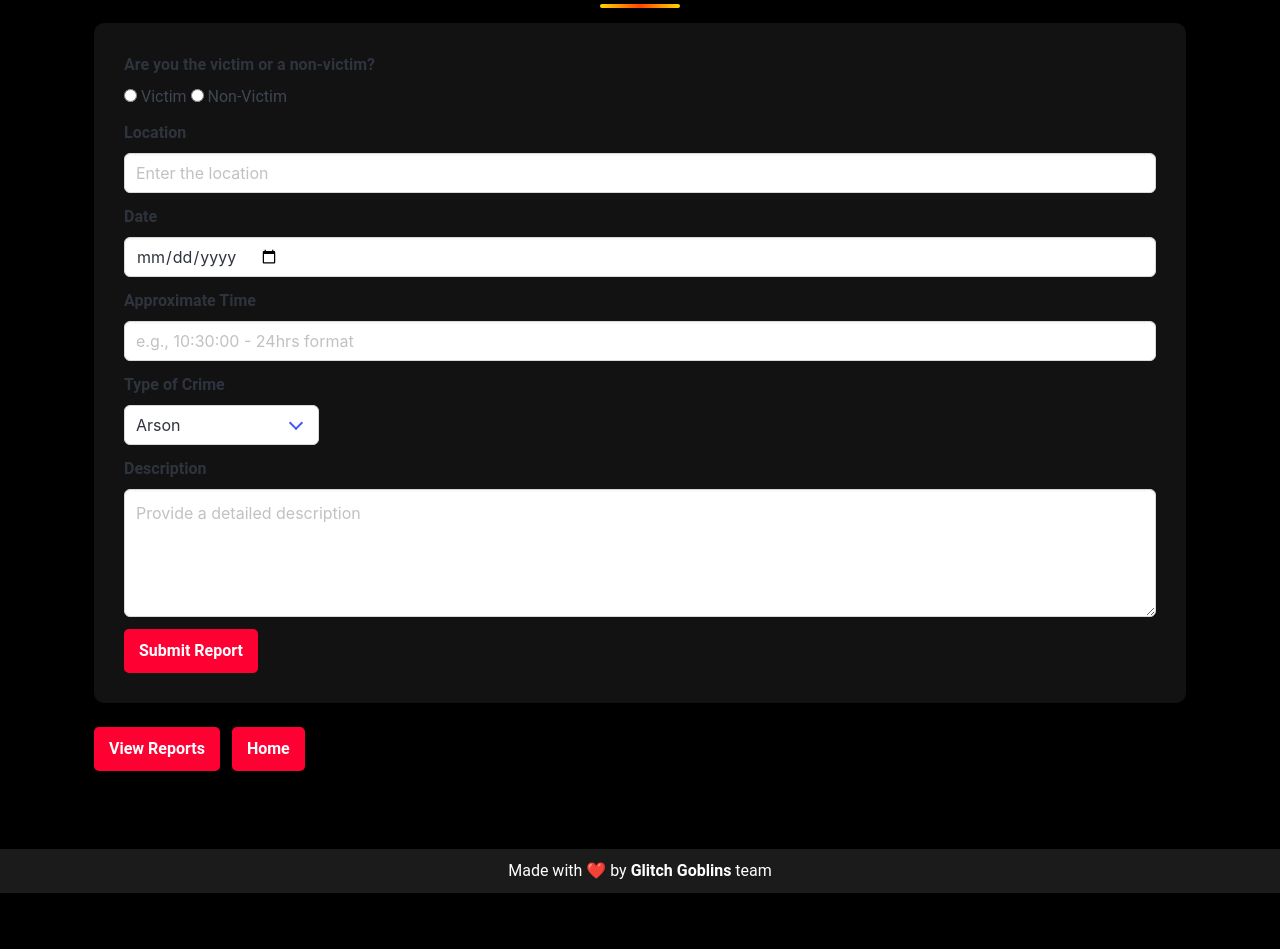
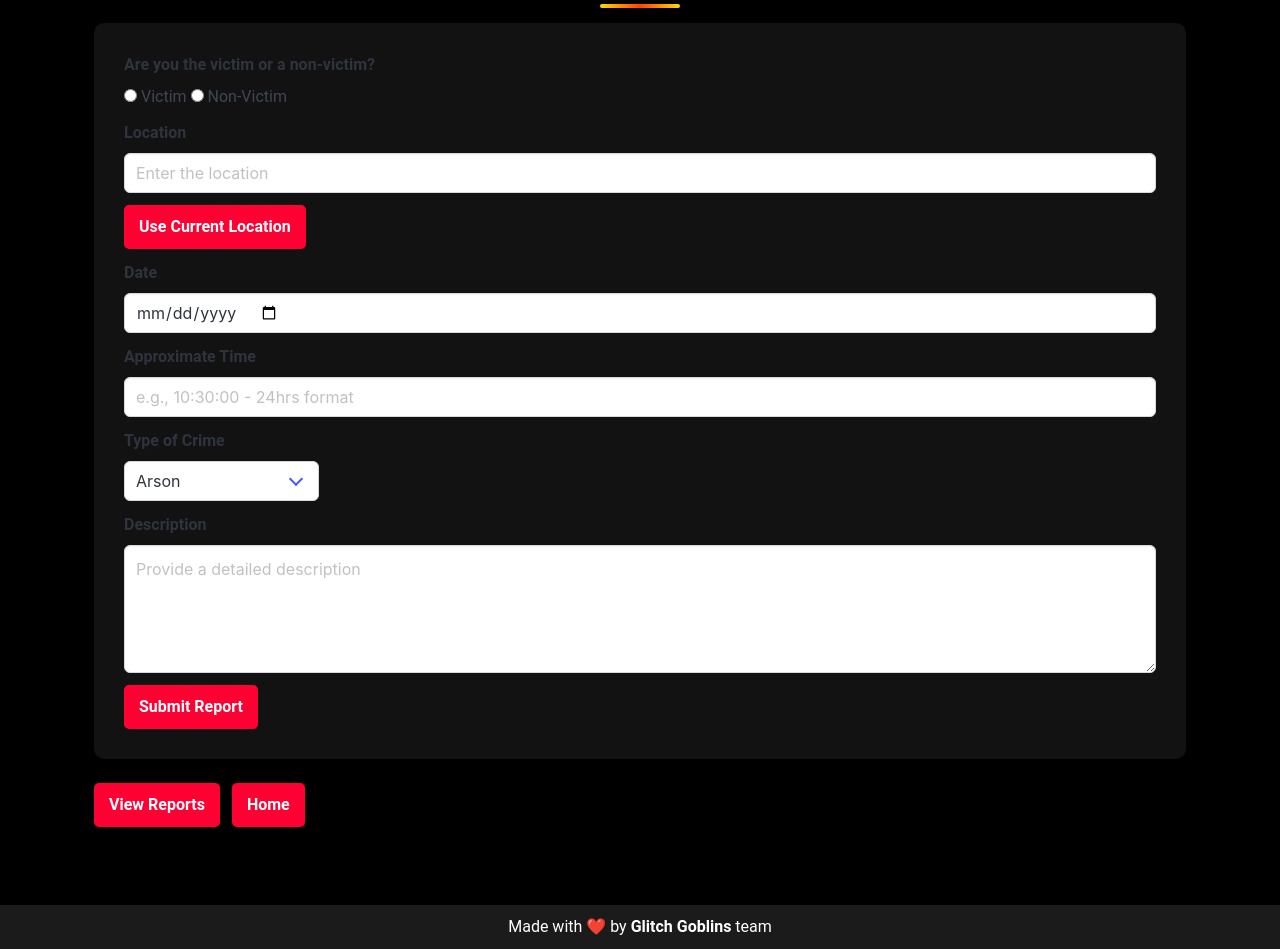
Before and after one commit to abhirajadhikary06/SecureLine, a Django app: page /submit/ in a window 1280 px wide. Shown: the part 143-1092 px from the top of the page. Before the commit the page ends 1036 px from the top, so only its background shows below. Run offline with Django 5.2, Linux system fonts and the light colour scheme.

Commit message:
push live location

```diff
--- a/harassment_platform/reports/templates/report_submission.html
+++ b/harassment_platform/reports/templates/report_submission.html
@@ -151,7 +151,6 @@
         <div class="container">
             <h1 class="title">Submit a Harassment Report</h1>
             <div class="heading-divider"></div>
-
             <!-- Success Message -->
             {% if success %}
                 <div class="notification is-success" id="success-message">
@@ -163,10 +162,8 @@
                     }, 2000);
                 </script>
             {% endif %}
-
-            <form method="post" class="box">
+            <form method="post" class="box" id="report-form">
                 {% csrf_token %}
-
                 <!-- Victim/Non-Victim Radio Buttons -->
                 <div class="field">
                     <label class="label">Are you the victim or a non-victim?</label>
@@ -181,15 +178,20 @@
                         </label>
                     </div>
                 </div>
-
                 <!-- Location -->
                 <div class="field">
                     <label class="label">Location</label>
                     <div class="control">
-                        <input class="input" type="text" name="location" placeholder="Enter the location" required>
+                        <input class="input" type="text" name="location" id="location" placeholder="Enter the location" required>
                     </div>
                 </div>
-
+                <!-- Use Current Location Button -->
+                <div class="field">
+                    <button class="button is-info" type="button" id="auto-location-btn">Use Current Location</button>
+                </div>
+                <!-- Hidden Fields for Latitude and Longitude -->
+                <input type="hidden" id="latitude" name="latitude">
+                <input type="hidden" id="longitude" name="longitude">
                 <!-- Date -->
                 <div class="field">
                     <label class="label">Date</label>
@@ -197,7 +199,6 @@
                         <input class="input" type="date" name="date" required>
                     </div>
                 </div>
-
                 <!-- Approximate Time -->
                 <div class="field">
                     <label class="label">Approximate Time</label>
@@ -205,7 +206,6 @@
                         <input class="input" type="text" name="time" placeholder="e.g., 10:30:00 - 24hrs format" required>
                     </div>
                 </div>
-
                 <!-- Type of Crime -->
                 <div class="field">
                     <label class="label">Type of Crime</label>
@@ -237,7 +237,6 @@
                         </div>
                     </div>
                 </div>
-
                 <!-- Description -->
                 <div class="field">
                     <label class="label">Description</label>
@@ -245,13 +244,11 @@
                         <textarea class="textarea" name="description" placeholder="Provide a detailed description" required></textarea>
                     </div>
                 </div>
-
                 <!-- Submit Button -->
                 <div class="control">
                     <button class="button is-primary" type="submit">Submit Report</button>
                 </div>
             </form>
-
             <!-- Navigation Buttons -->
             <div class="buttons" style="text-align: center;">
                 <a href="{% url 'reports_list' %}" class="button is-light">View Reports</a>
@@ -259,10 +256,53 @@
             </div>
         </div>
     </section>
-
     <!-- Footer Section -->
     <footer>
         <p>Made with <span>❤️</span> by <b>Glitch Goblins</b> team</p>
     </footer>
+
+    <!-- JavaScript for Automatic Location Detection -->
+    <script>
+        document.addEventListener("DOMContentLoaded", function () {
+            const autoLocationBtn = document.getElementById("auto-location-btn");
+            const locationInput = document.getElementById("location");
+            const latitudeInput = document.getElementById("latitude");
+            const longitudeInput = document.getElementById("longitude");
+
+            // Use Geolocation API to get the user's current location
+            autoLocationBtn.addEventListener("click", function () {
+                if (navigator.geolocation) {
+                    navigator.geolocation.getCurrentPosition(
+                        function (position) {
+                            const latitude = position.coords.latitude;
+                            const longitude = position.coords.longitude;
+
+                            // Set the latitude and longitude in hidden inputs
+                            latitudeInput.value = latitude;
+                            longitudeInput.value = longitude;
+
+                            // Optionally, reverse geocode to get the address
+                            fetch(`https://nominatim.openstreetmap.org/reverse?format=json&lat=${latitude}&lon=${longitude}`)
+                                .then(response => response.json())
+                                .then(data => {
+                                    if (data.display_name) {
+                                        locationInput.value = data.display_name; // Populate the location input
+                                    }
+                                })
+                                .catch(error => {
+                                    console.error("Error reverse geocoding:", error);
+                                });
+                        },
+                        function (error) {
+                            alert("Unable to retrieve your location. Please enable location services or enter manually.");
+                            console.error("Geolocation error:", error);
+                        }
+                    );
+                } else {
+                    alert("Geolocation is not supported by your browser.");
+                }
+            });
+        });
+    </script>
 </body>
 </html>
```
Also changed, not shown: harassment_platform/db.sqlite3.
